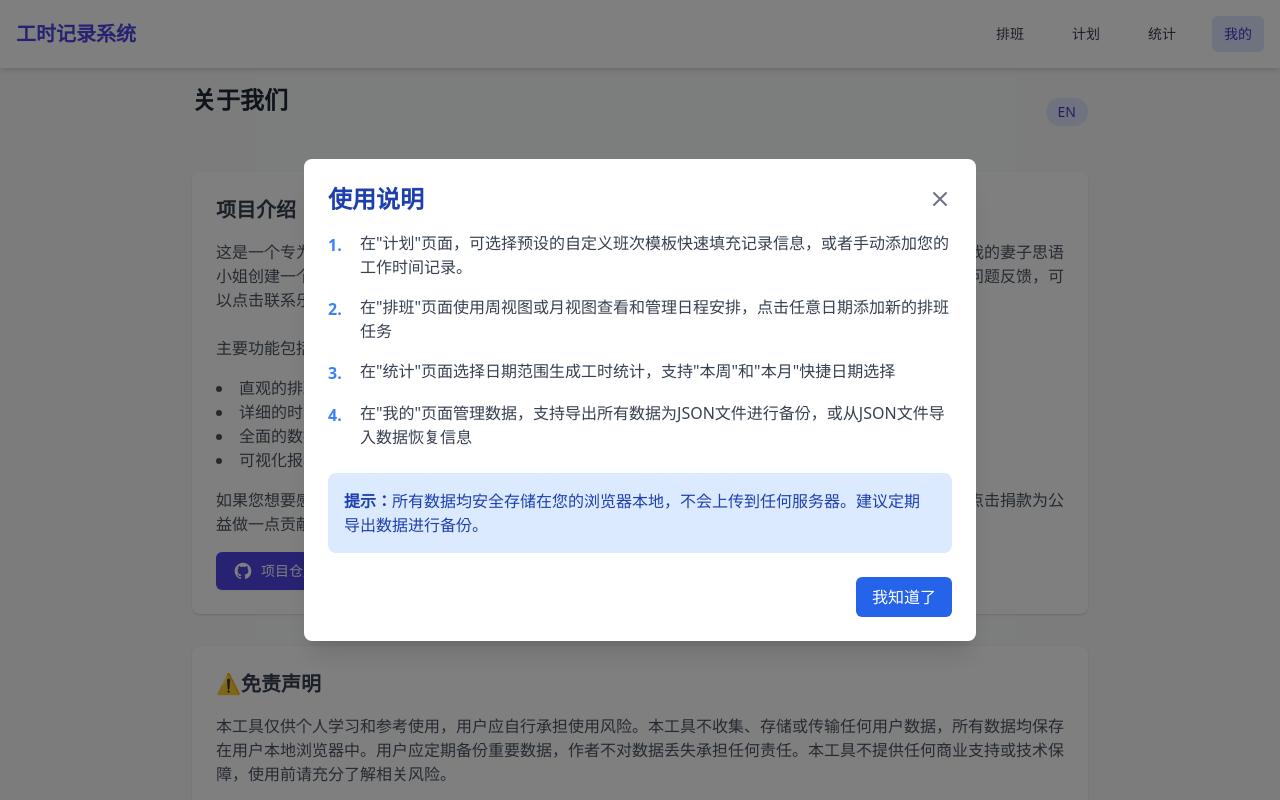
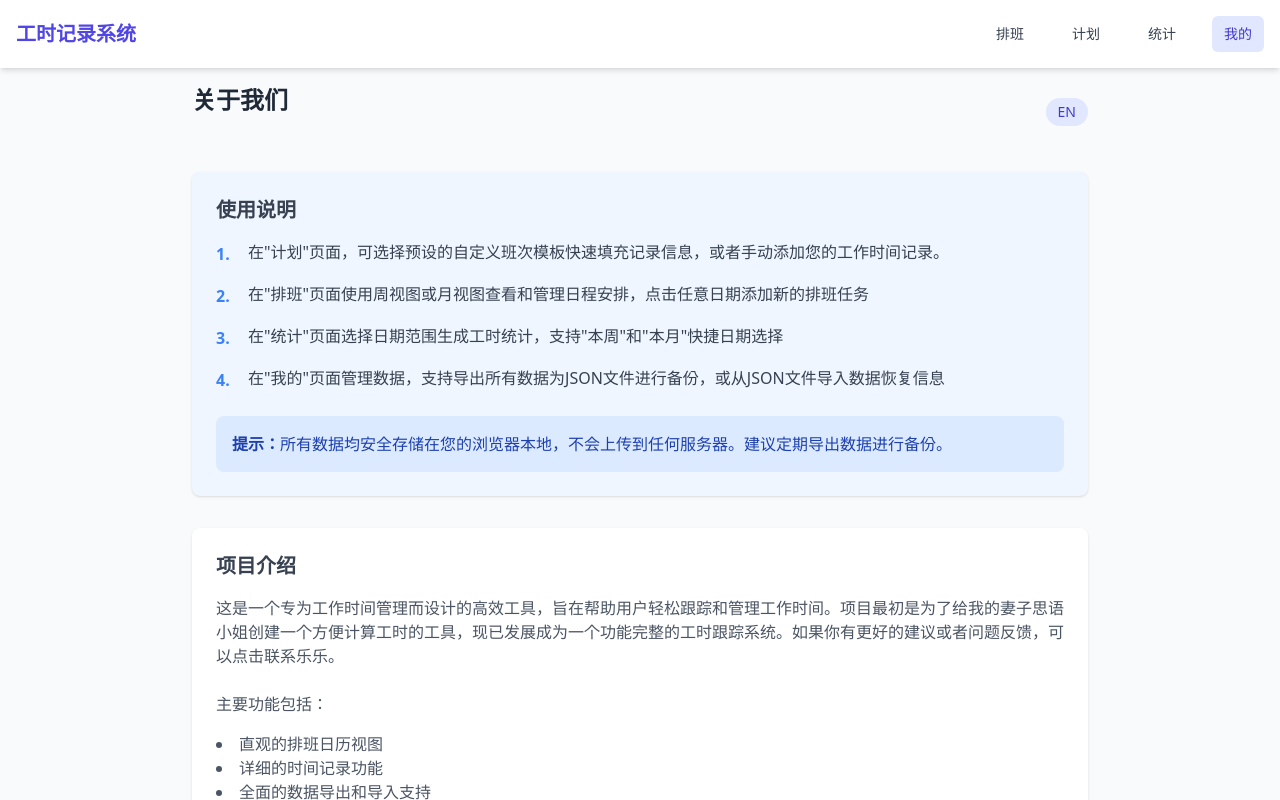
Before and after one commit to JiuWang95/workcum, a React (Vite) app: page /data in a window 1280 px wide. Shown: the top 800 px of the page. Built offline with nearby package versions, Linux system fonts and the light colour scheme.

Commit message:
feat(数据页面): 优化使用说明展示逻辑并改进UI
将使用说明从弹窗改为内嵌展示，并添加本地存储记录用户是否已查看
更新服务工作者缓存版本号以匹配最新构建

```diff
--- a/dev-dist/sw.js
+++ b/dev-dist/sw.js
@@ -82,7 +82,7 @@ define(['./workbox-ce4f0d5f'], (function (workbox) { 'use strict';
     "revision": "3ca0b8505b4bec776b69afdba2768812"
   }, {
     "url": "index.html",
-    "revision": "0.eiehekvqrog"
+    "revision": "0.p9tiirathp8"
   }], {});
   workbox.cleanupOutdatedCaches();
   workbox.registerRoute(new workbox.NavigationRoute(workbox.createHandlerBoundToURL("index.html"), {
--- a/src/pages/DataPage.jsx
+++ b/src/pages/DataPage.jsx
@@ -7,12 +7,17 @@ const DataPage = () => {
   const [showInstructions, setShowInstructions] = useState(false);
 
   useEffect(() => {
-    // 每次访问数据页面时都显示使用说明弹窗
-    setShowInstructions(true);
+    // 检查用户是否已经看过使用说明
+    const hasSeenInstructions = localStorage.getItem('hasSeenInstructions');
+    if (!hasSeenInstructions) {
+      setShowInstructions(true);
+    }
   }, []);
 
   const handleCloseInstructions = () => {
     setShowInstructions(false);
+    // 记录用户已经看过使用说明
+    localStorage.setItem('hasSeenInstructions', 'true');
   };
 
   const toggleLanguage = () => {
@@ -109,12 +114,6 @@ const DataPage = () => {
 
   return (
     <div className="max-w-4xl mx-auto">
-      {/* Instructions Modal */}
-      <InstructionsModal
-        isOpen={showInstructions}
-        onClose={handleCloseInstructions}
-      />
-
       <div className="flex justify-between items-center">
         <h1 className="page-heading">{t('data.title')}</h1>
         <button
@@ -123,6 +122,36 @@ const DataPage = () => {
         >
           {i18n.language === 'zh' ? 'EN' : '中文'}
         </button>
+      </div>
+
+      {/* Instructions Section */}
+      <div className="mt-8 bg-blue-50 rounded-lg shadow p-6">
+        <h2 className="section-heading text-blue-800">使用说明</h2>
+        <div className="space-y-4 mt-4">
+          <div className="flex items-start">
+            <div className="flex-shrink-0 h-6 w-6 text-blue-500 mt-0.5 font-bold">1.</div>
+            <p className="ml-2 text-gray-700">在"计划"页面，可选择预设的自定义班次模板快速填充记录信息，或者手动添加您的工作时间记录。</p>
+          </div>
+          <div className="flex items-start">
+            <div className="flex-shrink-0 h-6 w-6 text-blue-500 mt-0.5 font-bold">2.</div>
+            <p className="ml-2 text-gray-700">在"排班"页面使用周视图或月视图查看和管理日程安排，点击任意日期添加新的排班任务</p>
+          </div>
+          <div className="flex items-start">
+            <div className="flex-shrink-0 h-6 w-6 text-blue-500 mt-0.5 font-bold">3.</div>
+            <p className="ml-2 text-gray-700">在"统计"页面选择日期范围生成工时统计，支持"本周"和"本月"快捷日期选择</p>
+          </div>
+          <div className="flex items-start">
+            <div className="flex-shrink-0 h-6 w-6 text-blue-500 mt-0.5 font-bold">4.</div>
+            <p className="ml-2 text-gray-700">在"我的"页面管理数据，支持导出所有数据为JSON文件进行备份，或从JSON文件导入数据恢复信息</p>
+          </div>
+        </div>
+
+        <div className="mt-6 p-4 bg-blue-100 rounded-lg">
+          <p className="text-blue-800">
+            <span className="font-semibold">提示：</span>
+            所有数据均安全存储在您的浏览器本地，不会上传到任何服务器。建议定期导出数据进行备份。
+          </p>
+        </div>
       </div>
 
       {/* Project Information Section */}
```
